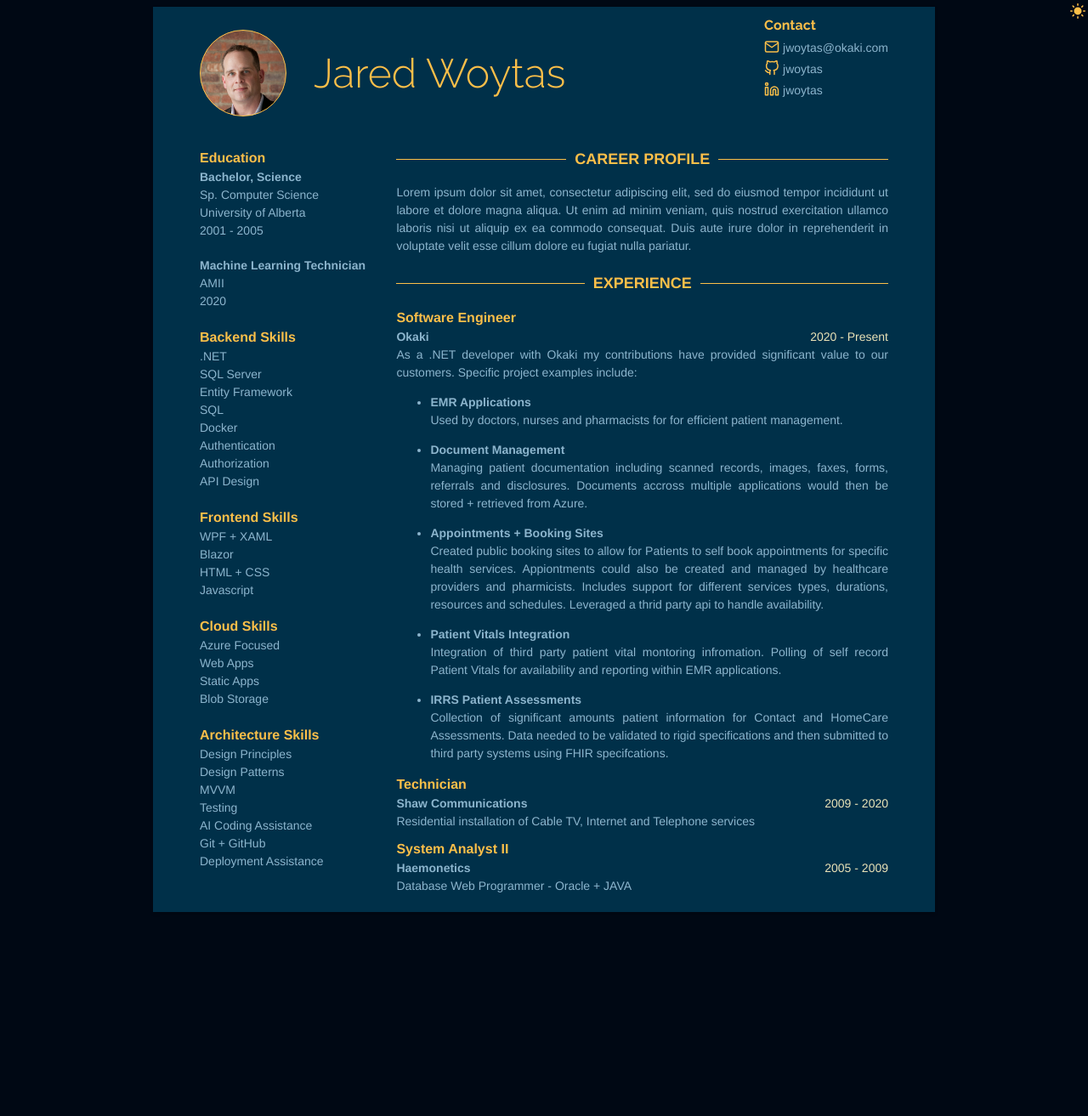
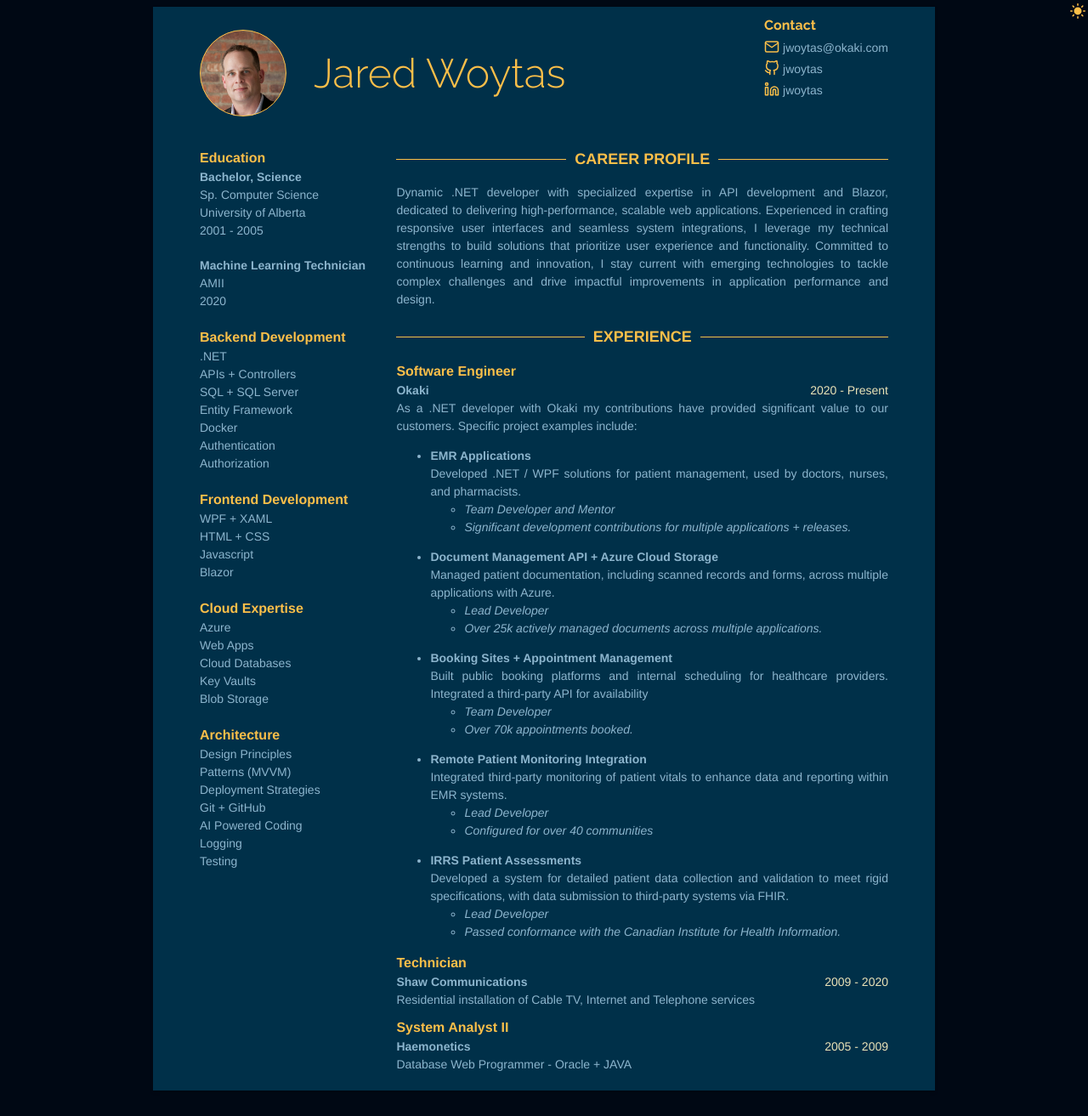
Before and after one commit to jwoytas/jwoytas.github.io, a Jekyll site: the page built from index.html, in a window 1280 px wide. Shown: the whole page at 85% size. Built offline with Jekyll 4.4.1, drawn with Linux system fonts in a browser that asks for light colours; before the commit the page ends 1103 px from its top, so only the background shows below that.

Commit message:
Ongoing resume enchancements.

```diff
--- a/_data/data.yml
+++ b/_data/data.yml
@@ -27,50 +27,45 @@ education:
     university: AMII
 
 skills:
-  - category: Backend
+  - category: Backend Development
     skill:
       - .NET
-      - SQL Server
+      - APIs + Controllers
+      - SQL + SQL Server
       - Entity Framework
-      - SQL
       - Docker
       - Authentication
       - Authorization
-      - API Design
 
-  - category: Frontend
+  - category: Frontend Development
     skill:
       - WPF + XAML
-      - Blazor
       - HTML + CSS
       - Javascript
+      - Blazor
 
-  - category: Cloud
+  - category: Cloud Expertise
     skill:
-      - Azure Focused
+      - Azure
       - Web Apps
-      - Static Apps
+      - Cloud Databases
+      - Key Vaults
       - Blob Storage
 
   - category: Architecture
     skill:
       - Design Principles
-      - Design Patterns
-      - MVVM
+      - Patterns (MVVM)
+      - Deployment Strategies
+      - Git + GitHub
+      - AI Powered Coding
+      - Logging
       - Testing
-      - AI Coding Assistance
-      - Git + GitHub
-      - Deployment Assistance
-
 
 
 # Profile
 profile: |
-  Lorem ipsum dolor sit amet, consectetur adipiscing elit, sed do eiusmod
-  tempor incididunt ut labore et dolore magna aliqua. Ut enim ad minim veniam,
-  quis nostrud exercitation ullamco laboris nisi ut aliquip ex ea commodo consequat.
-  Duis aute irure dolor in reprehenderit in voluptate velit esse cillum dolore eu
-  fugiat nulla pariatur.
+  Dynamic .NET developer with specialized expertise in API development and Blazor, dedicated to delivering high-performance, scalable web applications. Experienced in crafting responsive user interfaces and seamless system integrations, I leverage my technical strengths to build solutions that prioritize user experience and functionality. Committed to continuous learning and innovation, I stay current with emerging technologies to tackle complex challenges and drive impactful improvements in application performance and design.
 
 # Experience
 experience:
@@ -81,15 +76,30 @@ experience:
       As a .NET developer with Okaki my contributions have provided significant value to our customers. Specific project examples include&#58
     projects:
       - project: EMR Applications
-        description: Used by doctors, nurses and pharmacists for for efficient patient management.
-      - project: Document Management
-        description: Managing patient documentation including scanned records, images, faxes, forms, referrals and disclosures. Documents accross multiple applications would then be stored + retrieved from Azure.
-      - project: Appointments + Booking Sites
-        description: Created public booking sites to allow for Patients to self book appointments for specific health services. Appiontments could also be created and managed by healthcare providers and pharmicists. Includes support for different services types, durations, resources and schedules. Leveraged a thrid party api to handle availability.
-      - project: Patient Vitals Integration
-        description: Integration of third party patient vital montoring infromation. Polling of self record Patient Vitals for availability and reporting within EMR applications.
+        description: Developed .NET / WPF solutions for patient management, used by doctors, nurses, and pharmacists.
+        details:
+          - Team Developer and Mentor
+          - Significant development contributions for multiple applications + releases.
+      - project: Document Management API + Azure Cloud Storage
+        description: Managed patient documentation, including scanned records and forms, across multiple applications with Azure.
+        details:
+          - Lead Developer
+          - Over 25k actively managed documents across multiple applications.
+      - project: Booking Sites + Appointment Management
+        description: Built public booking platforms and internal scheduling for healthcare providers. Integrated a third-party API for availability
+        details:
+          - Team Developer
+          - Over 70k appointments booked.
+      - project: Remote Patient Monitoring Integration
+        description: Integrated third-party monitoring of patient vitals to enhance data and reporting within EMR systems.
+        details:
+          - Lead Developer
+          - Configured for over 40 communities
       - project: IRRS Patient Assessments
-        description: Collection of significant amounts patient information for Contact and HomeCare Assessments. Data needed to be validated to rigid specifications and then submitted to third party systems using FHIR specifcations.
+        description: Developed a system for detailed patient data collection and validation to meet rigid specifications, with data submission to third-party systems via FHIR.
+        details:
+          - Lead Developer
+          - Passed conformance with the Canadian Institute for Health Information.
     technologies_used: |
       Go, Angular, Typescript, C++
 
--- a/_includes/experience.html
+++ b/_includes/experience.html
@@ -18,6 +18,11 @@
                 <li>
                     <div class="project">{{project.project}}</div>
                     <div>{{project.description}}</div>
+                    <ul>
+                        {% for detail in project.details %}
+                        <li class="italic">{{detail}}</li>
+                        {% endfor %}
+                    </ul>
                 </li>
             </ul>
             {% endfor %}
--- a/_includes/head.html
+++ b/_includes/head.html
@@ -11,7 +11,7 @@
     <meta name="viewport" content="width=device-width,initial-scale=1.0">
 
     <!-- Favicon -->
-    <link rel="shortcut icon" href="favicon.ico">
+    <link rel="shortcut icon" href="{{'/assets/images/favicon.ico' | absolute_url}}">
 
     <title>{{site.title}}</title>
 </head>
--- a/_includes/header.html
+++ b/_includes/header.html
@@ -7,7 +7,7 @@
         </div>
         {% if site.data.data.support_dark_mode%}
         <div class="toggle">
-            <input type="checkbox" id="switch" name="mode" class="toggle-dark" />
+            <input type="checkbox" id="switch" name="mode" class="toggle-dark" checked />
             <label for="switch"><i id="moon" data-feather="moon" fill="var(--fg-color)"></i></label>
         </div>
         {%endif%}
--- a/_includes/skills.html
+++ b/_includes/skills.html
@@ -2,7 +2,7 @@
 {% if skills %}
 <section class="skills">
     {% for sks in skills %}
-        <div class="title">{{sks.category}} Skills</div>
+        <div class="title">{{sks.category}}</div>
         {% for sk in sks.skill%}
             <div class="skill">{{sk}}</div>
         {% endfor %}
--- a/_sass/includes/experience.scss
+++ b/_sass/includes/experience.scss
@@ -27,6 +27,10 @@
             .project {
                 font-weight: bold;
             }
+
+            .italic {
+                font-style: italic;
+            }
         }
 
         .technologies {
--- a/assets/javascript/toggleDark.js
+++ b/assets/javascript/toggleDark.js
@@ -13,9 +13,6 @@ var darkToggle = function() {
 var checkbox = document.querySelector('input[name=mode]')
 checkbox.addEventListener('change', darkToggle)
 
-checkbox.clicked = true;
 document.documentElement.setAttribute('data-theme', 'dark')
 var moon = document.getElementById('moon')
 moon.innerHTML = feather.icons['sun'].toSvg({ 'fill': 'var(--fg-color-dark)' })
-
-//checkbox.click();
```
Also changed, not shown: assets/images/favicon.ico.
